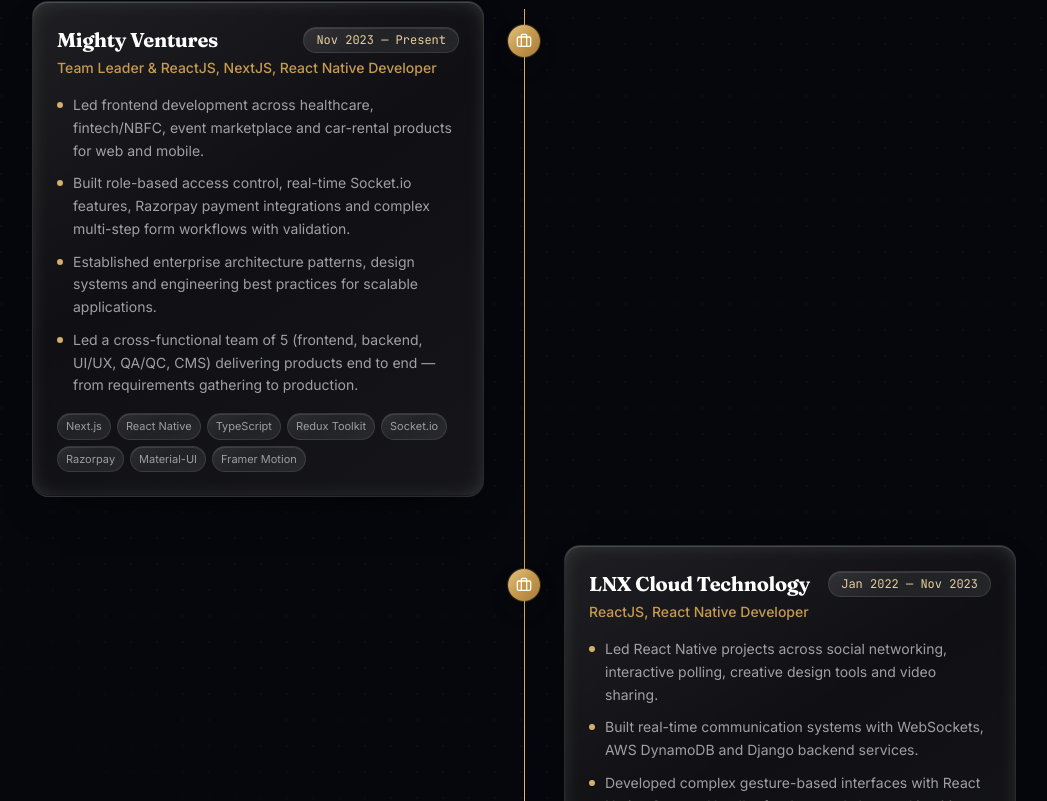
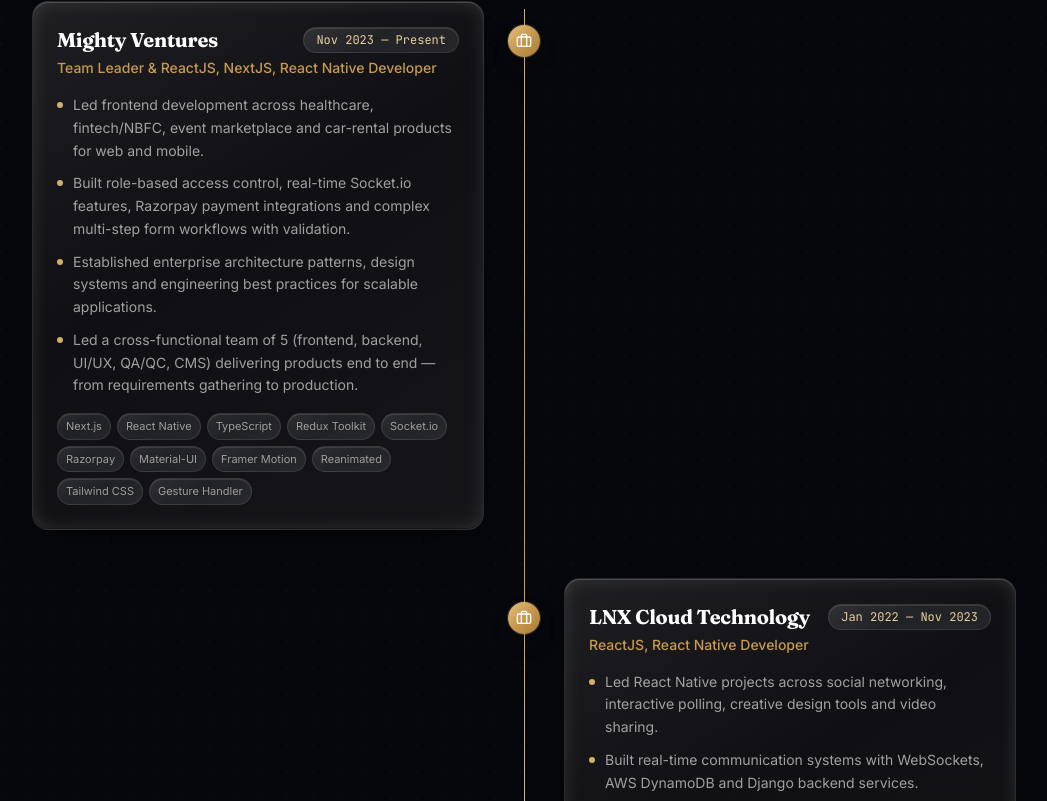
Before and after one commit to bhavin-02/bhavin-02.github.io, a React (Vite) app: page / in a window 1280 px wide. Shown: the part 2248-3049 px from the top of the page, without its empty margins (116-1163 px from the left). Built offline with nearby package versions, Linux system fonts and the light colour scheme.

Commit message:
Minor Changes

```diff
--- a/src/data/portfolio.ts
+++ b/src/data/portfolio.ts
@@ -94,6 +94,9 @@
       "Razorpay",
       "Material-UI",
       "Framer Motion",
+      "Reanimated",
+      "Tailwind CSS",
+      "Gesture Handler",
     ],
   },
   {
```
